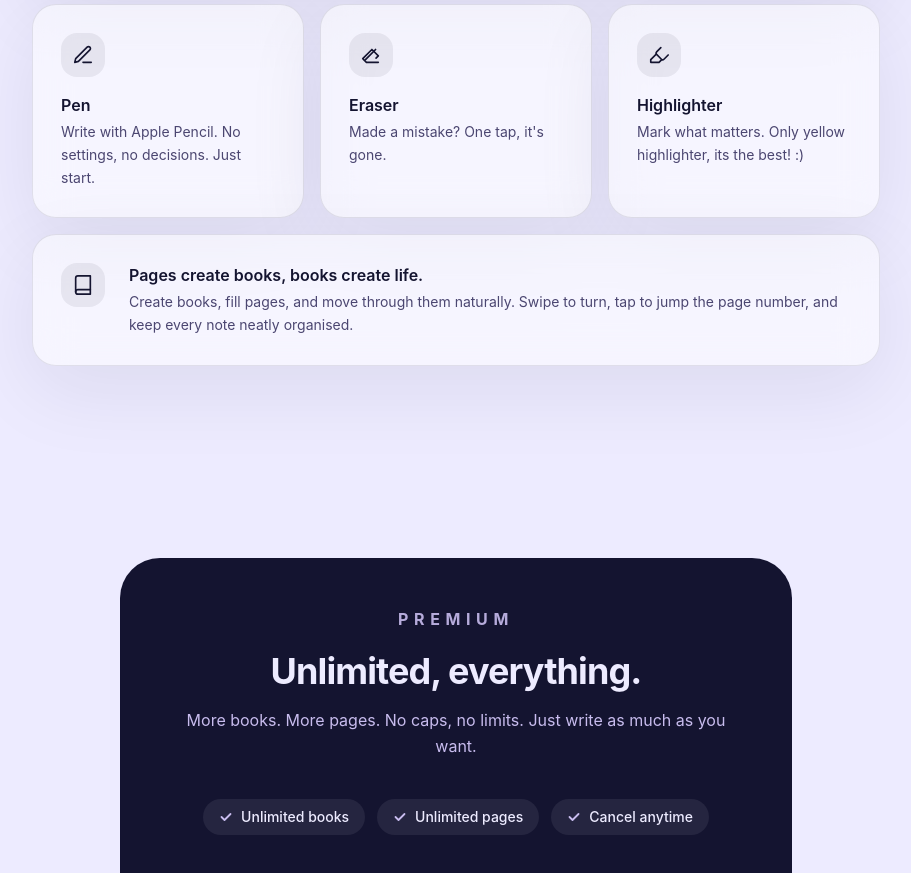
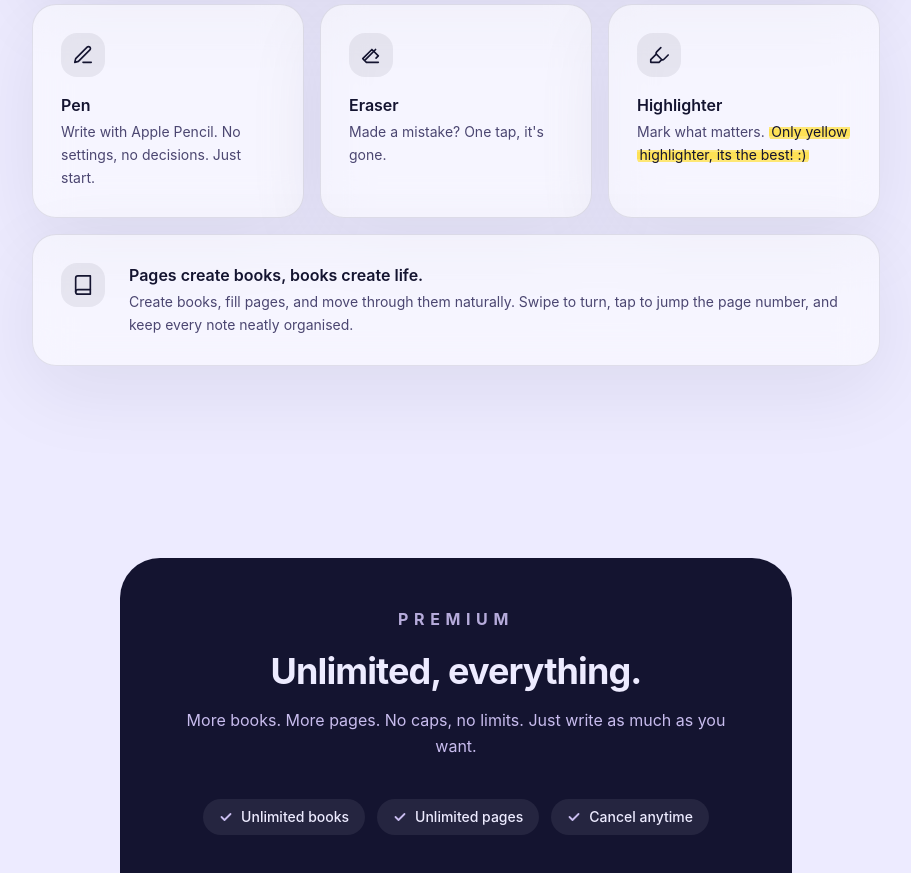
Before and after one commit to thdf65r6qq-glitch/bookbuk-web, a Next.js app: page / in a window 1280 px wide. Shown: the part 1680-2553 px from the top of the page, without its empty margins (184-1095 px from the left). Built offline with nearby package versions, Linux system fonts and the light colour scheme.

Commit message:
Add yellow highlight styling to feature copy

```diff
--- a/app/globals.css
+++ b/app/globals.css
@@ -55,6 +55,8 @@
   --hero-subline-start: #1d1b45;
   --hero-subline-middle: #4b4285;
   --hero-subline-end: #7a6fc2;
+  --highlight-marker: rgba(255, 228, 92, 0.85);
+  --highlight-marker-edge: rgba(244, 204, 36, 0.95);
 }
 
 html[data-theme="dark"] {
@@ -101,6 +103,8 @@ html[data-theme="dark"] {
   --hero-subline-start: #f7f4ff;
   --hero-subline-middle: #d9d0ff;
   --hero-subline-end: #bcb0ff;
+  --highlight-marker: rgba(255, 228, 92, 0.82);
+  --highlight-marker-edge: rgba(244, 204, 36, 0.92);
 }
 
 * {
@@ -153,6 +157,18 @@ body {
   -webkit-text-fill-color: transparent;
   background-clip: text;
   animation: hero-subline-shift 8s ease-in-out infinite alternate;
+}
+
+.inline-highlight {
+  display: inline;
+  color: var(--color-ink);
+  padding: 0 0.18em;
+  border-radius: 0.3em;
+  box-decoration-break: clone;
+  -webkit-box-decoration-break: clone;
+  background:
+    linear-gradient(180deg, transparent 0 26%, var(--highlight-marker) 26% 92%, transparent 92% 100%),
+    linear-gradient(180deg, transparent 0 38%, var(--highlight-marker-edge) 38% 78%, transparent 78% 100%);
 }
 
 .theme-toggle {
--- a/app/page.tsx
+++ b/app/page.tsx
@@ -389,7 +389,14 @@ export default function Home() {
                 </svg>
               ),
               title: "Highlighter",
-              body: "Mark what matters. Only yellow highlighter, its the best! :)",
+              body: (
+                <>
+                  Mark what matters.{" "}
+                  <span className="inline-highlight">
+                    Only yellow highlighter, its the best! :)
+                  </span>
+                </>
+              ),
             },
           ].map((feature) => (
             <div key={feature.title} className="glass rounded-3xl p-7 flex flex-col gap-4">
```
